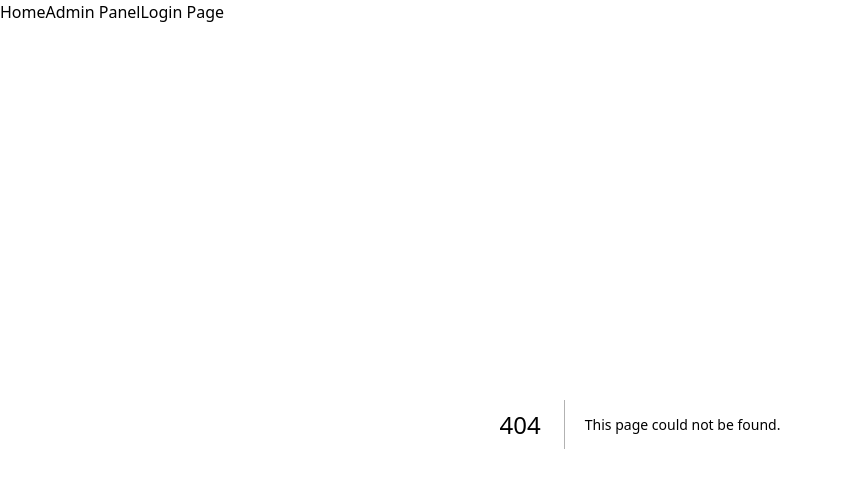
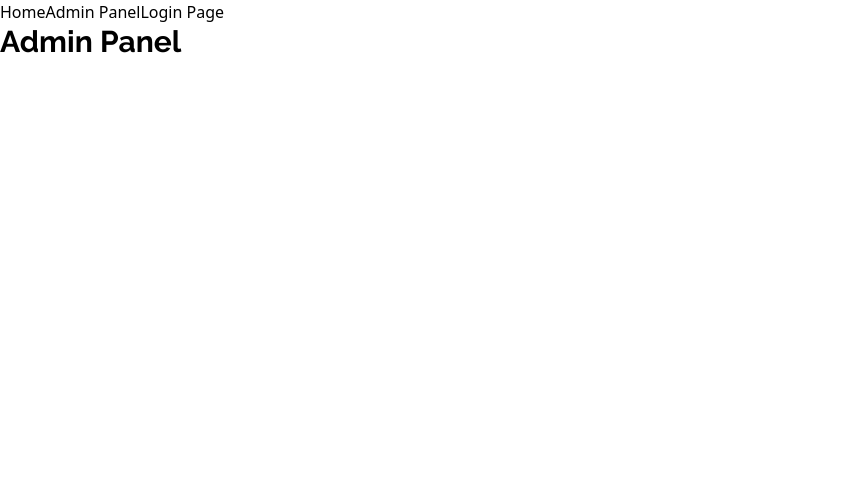
Before and after one commit to Elevated-Codechums/pankypics-frontend, a Next.js app: page /admin in a window 1280 px wide. Before the commit this address had no page. Shown: the top 488 px of the page, without its empty margins (0-843 px from the left). Built offline with nearby package versions, Linux system fonts and the light colour scheme; a web font is replaced by a local one.

Commit message:
folder structure for admin login

```diff
--- /dev/null
+++ b/src/app/admin/login/page.tsx
@@ -0,0 +1,7 @@
+export default function Login() {
+	return (
+		<div>
+			<h1 className="text-3xl font-bold font-raleway">Login page</h1>
+		</div>
+	);
+}
--- /dev/null
+++ b/src/app/admin/page.tsx
@@ -0,0 +1,7 @@
+export default function Admin() {
+	return (
+		<div>
+			<h1 className="text-3xl font-bold font-raleway">Admin Panel</h1>
+		</div>
+	);
+}
```
